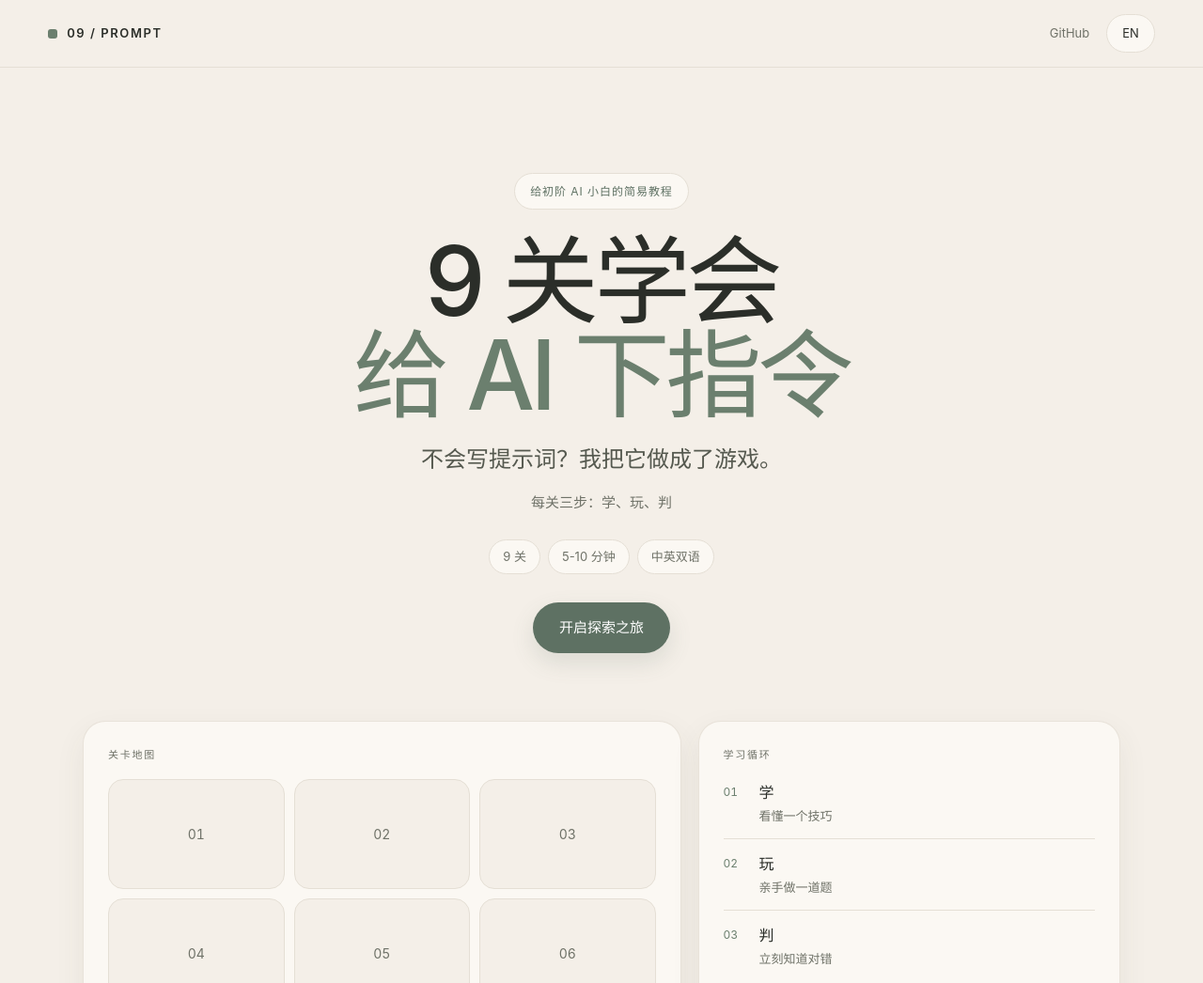
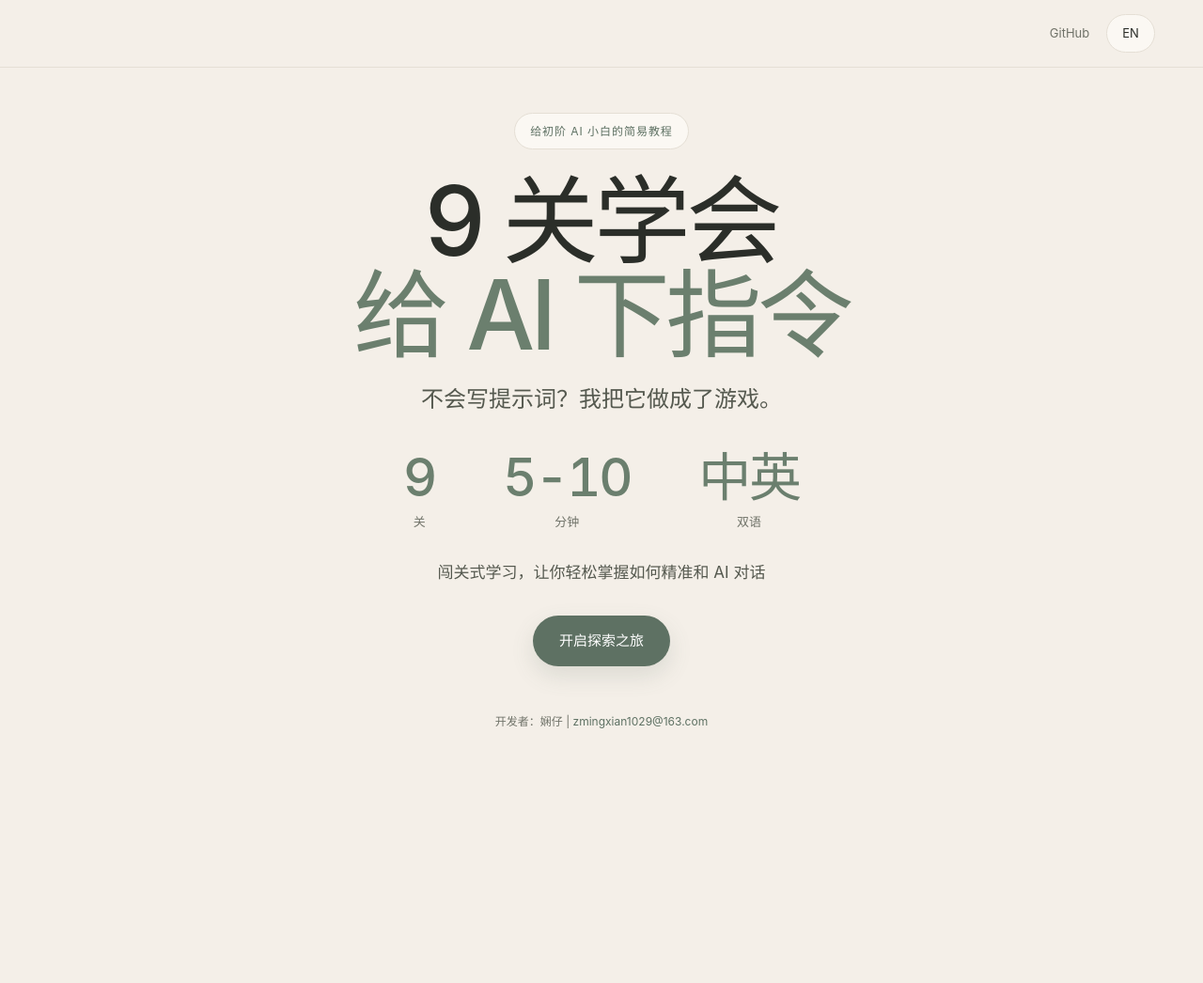
Before and after one commit to zmingxian1029/ai-prompt-game, a plain HTML site: page index.html in a window 1280 px wide. Shown: the top 1046 px of the page at 94% size. After the commit the page ends 920 px from the top, so only its background shows below. Drawn offline with Linux system fonts and the light colour scheme.

Commit message:
Simplify welcome hero

```diff
--- a/css/style.css
+++ b/css/style.css
@@ -41,7 +41,7 @@ button, input, textarea { font: inherit; }
   z-index: 20;
   display: flex;
   align-items: center;
-  justify-content: space-between;
+  justify-content: flex-end;
   height: 72px;
   padding: 0 clamp(20px, 4vw, 56px);
   background: var(--ivory);
@@ -85,7 +85,13 @@ main {
   padding: 0 clamp(20px, 4vw, 48px) 80px;
 }
 
-.welcome { padding: clamp(56px, 9vw, 112px) 0 32px; }
+.welcome {
+  min-height: calc(100vh - 72px);
+  display: flex;
+  align-items: center;
+  justify-content: center;
+  padding: 48px 0 56px;
+}
 .hero-copy { max-width: 900px; margin: 0 auto; text-align: center; }
 .w-badge {
   display: inline-block;
@@ -109,6 +115,29 @@ main {
   margin: 0 0 12px;
   font-size: clamp(18px, 2vw, 24px);
   color: var(--ink-soft);
+}
+.hero-stats {
+  display: flex;
+  justify-content: center;
+  gap: clamp(28px, 6vw, 72px);
+  margin: 34px 0 28px;
+}
+.hero-stat { text-align: center; }
+.hero-stat-value {
+  color: var(--sage);
+  font-size: clamp(36px, 5vw, 56px);
+  font-weight: 500;
+  letter-spacing: -0.04em;
+  line-height: 1;
+  font-variant-numeric: tabular-nums;
+}
+.hero-stat-label { margin-top: 8px; color: var(--muted); font-size: 13px; }
+.hero-line {
+  max-width: 620px;
+  margin: 0 auto 30px;
+  color: var(--ink-soft);
+  font-size: 17px;
+  line-height: 1.8;
 }
 .w-desc { margin: 0 0 26px; color: var(--muted); font-size: 15px; }
 .hero-meta { display: flex; justify-content: center; flex-wrap: wrap; gap: 8px; margin-bottom: 30px; }
@@ -239,6 +268,7 @@ main {
 
 .welcome-foot { margin-top: 42px; text-align: center; }
 .w-source, .w-dev { margin: 6px 0; color: var(--muted); font-size: 12px; }
+.welcome .w-dev { margin-top: 48px; }
 
 .overview { padding: clamp(48px, 7vw, 80px) 0 24px; text-align: center; }
 .overview-title {
--- a/index.html
+++ b/index.html
@@ -9,7 +9,6 @@
 </head>
 <body>
   <header class="topbar">
-    <div class="brand"><span class="brand-mark"></span><span>09 / PROMPT</span></div>
     <div class="topbar-right">
       <a class="github-link" href="https://github.com/zmingxian1029/ai-prompt-game" target="_blank" rel="noopener" data-i18n="github">GitHub</a>
       <button id="langToggle" class="lang-btn" aria-label="Switch language">EN</button>
--- a/js/app.js
+++ b/js/app.js
@@ -57,36 +57,18 @@
   }
 
   function renderWelcome() {
-    var mapTiles = L.map(function (lv) {
-      return '<span class="mini-tile' + (isDone(lv.id) ? ' done' : '') + '">' + String(lv.id).padStart(2, "0") + '</span>';
-    }).join("");
-
     var html = '<section class="welcome">'
       + '<div class="hero-copy">'
       + '<div class="w-badge">' + esc(I.t("welcomeBadge")) + '</div>'
       + '<h1>' + esc(I.t("welcomeTitleBefore")) + '<br><span class="highlight">' + esc(I.t("welcomeTitleHighlight")) + '</span>' + esc(I.t("welcomeTitleAfter")) + '</h1>'
       + '<p class="w-slogan">' + esc(I.t("welcomeSlogan")) + '</p>'
-      + '<p class="w-desc">' + esc(I.t("welcomeDesc")) + '</p>'
-      + '<div class="hero-meta">'
-      + '<span>' + esc(I.t("stat1Value")) + ' ' + esc(I.t("stat1Label")) + '</span>'
-      + '<span>' + esc(I.t("stat2Value")) + ' ' + esc(I.t("stat2Label")) + '</span>'
-      + '<span>' + esc(I.t("metaLanguages")) + '</span>'
+      + '<div class="hero-stats">'
+      + '<div class="hero-stat"><div class="hero-stat-value">' + esc(I.t("stat1Value")) + '</div><div class="hero-stat-label">' + esc(I.t("stat1Label")) + '</div></div>'
+      + '<div class="hero-stat"><div class="hero-stat-value">' + esc(I.t("stat2Value")) + '</div><div class="hero-stat-label">' + esc(I.t("stat2Label")) + '</div></div>'
+      + '<div class="hero-stat"><div class="hero-stat-value">' + esc(I.t("heroStat3Value")) + '</div><div class="hero-stat-label">' + esc(I.t("heroStat3Label")) + '</div></div>'
       + '</div>'
+      + '<p class="hero-line">' + esc(I.t("heroLine")) + '</p>'
       + '<div class="hero-actions"><button class="cta" id="startJourneyBtn">' + esc(I.t("startJourney")) + '</button></div>'
-      + '</div>'
-      + '<div class="hero-bento">'
-      + '<div class="bento-card bento-map"><div class="bento-kicker">' + esc(I.t("heroMapLabel")) + '</div><div class="mini-map">' + mapTiles + '</div></div>'
-      + '<div class="bento-card bento-loop"><div class="bento-kicker">' + esc(I.t("heroLoopLabel")) + '</div>'
-      + '<div class="loop-steps">'
-      + '<div class="loop-step"><span class="loop-index">01</span><span><strong>' + esc(I.t("loopLearnTitle")) + '</strong><small>' + esc(I.t("loopLearnDesc")) + '</small></span></div>'
-      + '<div class="loop-step"><span class="loop-index">02</span><span><strong>' + esc(I.t("loopPlayTitle")) + '</strong><small>' + esc(I.t("loopPlayDesc")) + '</small></span></div>'
-      + '<div class="loop-step"><span class="loop-index">03</span><span><strong>' + esc(I.t("loopJudgeTitle")) + '</strong><small>' + esc(I.t("loopJudgeDesc")) + '</small></span></div>'
-      + '</div></div>'
-      + '<div class="bento-card bento-progress"><div class="bento-kicker">' + esc(I.t("heroProgressLabel")) + '</div><div class="bento-big">' + completed.length + '<span>/' + L.length + '</span></div><div class="progress-bar"><div class="fill" style="width:' + Math.round((completed.length / L.length) * 100) + '%"></div></div></div>'
-      + '<div class="bento-card bento-lang"><div class="bento-kicker">' + esc(I.t("heroLanguageLabel")) + '</div><div class="bento-big bento-lang-value">中文 / EN</div></div>'
-      + '</div>'
-      + '<div class="welcome-foot">'
-      + '<p class="w-source">' + esc(I.t("inspired")) + ' · <a href="https://github.com/anthropics/prompt-eng-interactive-tutorial" target="_blank" rel="noopener">anthropics/prompt-eng-interactive-tutorial</a></p>'
       + '<p class="w-dev">开发者：娴仔 | <a href="mailto:zmingxian1029@163.com">zmingxian1029@163.com</a></p>'
       + '</div>'
       + '</section>';
--- a/js/i18n.js
+++ b/js/i18n.js
@@ -19,6 +19,9 @@
       stat3Label: "种语言",
       metaLanguages: "中英双语",
       welcomeDesc: "每关三步：学、玩、判",
+      heroStat3Value: "中英",
+      heroStat3Label: "双语",
+      heroLine: "闯关式学习，让你轻松掌握如何精准和 AI 对话",
       heroMapLabel: "关卡地图",
       heroLoopLabel: "学习循环",
       heroProgressLabel: "当前进度",
@@ -105,6 +108,9 @@
       stat3Label: "languages",
       metaLanguages: "中文 / English",
       welcomeDesc: "Three steps per level: learn, play, judge.",
+      heroStat3Value: "CN/EN",
+      heroStat3Label: "Bilingual",
+      heroLine: "Learn through levels and master precise conversations with AI.",
       heroMapLabel: "Level map",
       heroLoopLabel: "Learning loop",
       heroProgressLabel: "Progress",
```
